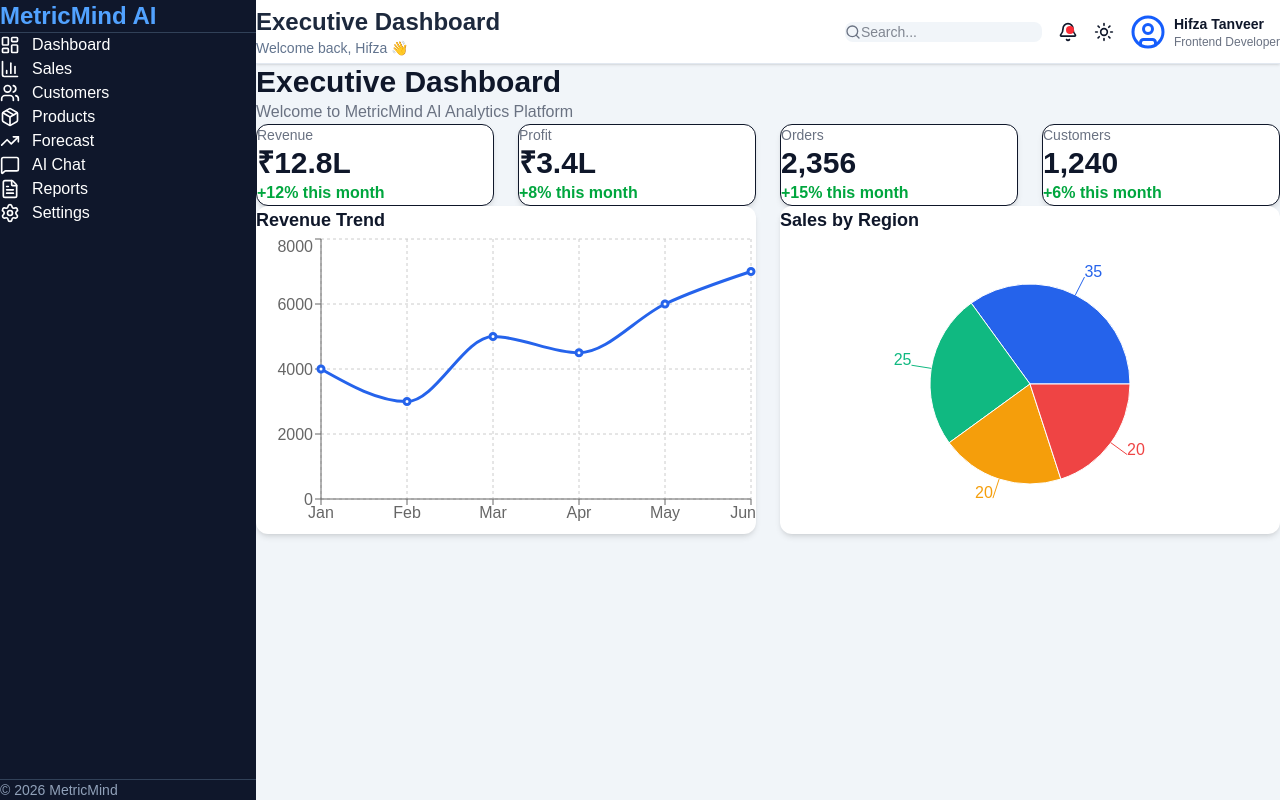
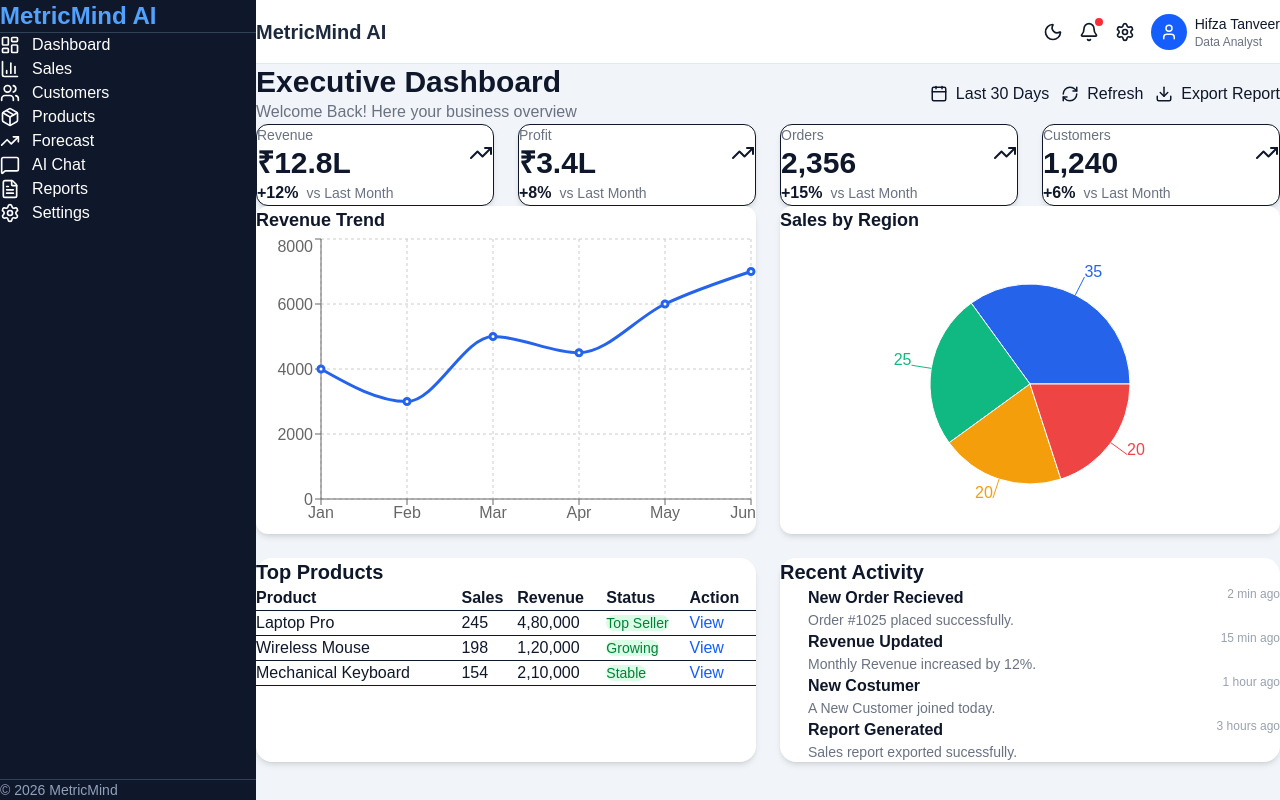
Before and after one commit to hifza-pixel/MetricMind_AI, a Next.js app in the folder metricmind-frontend/: page /dashboard in a window 1280 px wide. Built offline with nearby package versions, Linux system fonts and the light colour scheme.

Commit message:
Day 5:Advance Analytical Dashboard Complete

```diff
--- a/metricmind-frontend/src/app/dashboard/page.tsx
+++ b/metricmind-frontend/src/app/dashboard/page.tsx
@@ -2,31 +2,29 @@
 import KPICard from "../../components/cards/KPICard";
 import RevenueChart from "../../components/charts/RevenueChart";
 import SalesRegionChart from "../../components/charts/SalesRegionChart";
-
+import DashboardHeader from "../../components/dashboard/DashboardHeadrer";
+import TopProductTable from "../../components/dashboard/TopProductTable";
+import RecentActivity from "../../components/dashboard/RecentActivity";
 export default function DashboardPage() {
   return (
     <DashboardLayout>
       <div className="space-y-6">
 
-        <div>
-          <h1 className="text-3xl font-bold">Executive Dashboard</h1>
-          <p className="text-gray-500">
-            Welcome to MetricMind AI Analytics Platform
-          </p>
-        </div>
-
+        <DashboardHeader/>
         {/* KPI Cards */}
         <div className="grid grid-cols-1 md:grid-cols-2 xl:grid-cols-4 gap-6">
-          <KPICard title="Revenue" value="₹12.8L" change="+12%" />
-          <KPICard title="Profit" value="₹3.4L" change="+8%" />
-          <KPICard title="Orders" value="2,356" change="+15%" />
-          <KPICard title="Customers" value="1,240" change="+6%" />
+          <KPICard title="Revenue" value="₹12.8L" change="+12%" positive={true} />
+          <KPICard title="Profit" value="₹3.4L" change="+8%" positive={true} />
+          <KPICard title="Orders" value="2,356" change="+15%" positive={true} />
+          <KPICard title="Customers" value="1,240" change="+6%" positive={true} />
         </div>
 
         {/* Charts */}
         <div className="grid grid-cols-1 xl:grid-cols-2 gap-6">
           <RevenueChart />
           <SalesRegionChart />
+          <TopProductTable />
+          <RecentActivity />
         </div>
 
       </div>
--- a/metricmind-frontend/src/components/cards/KPICard.tsx
+++ b/metricmind-frontend/src/components/cards/KPICard.tsx
@@ -1,24 +1,40 @@
+import { TrendingUp,TrendingDown } from "lucide-react";
 interface KPICardProps {
   title: string;
   value: string;
   change: string;
+  positive:boolean;
 }
 export default function KPICard({
   title,
   value,
   change,
+  positive,
 }: KPICardProps) {
   return (
     <div className="bg-white dark:bg-slate-900 rounded-xl shadow-md p-6 border hover:shadow-xl transition-all duration-300">
-      <p className="text-gray-500 text-sm">
+      <div className="flex items-center justify-between">
+        <div>
+          <p className="text-gray-500 text-sm">
         {title}
-      </p>
-      <h2 className="text-3xl font-bold mt-2">
+        </p>
+        <h2 className="text-3xl font-bold mt-2">
         {value}
       </h2>
-      <p className="text-green-600 font-semibold mt-4">
-        {change} this month
-      </p>
+        </div>
+        <div className={'p-3 rounded-full ${positive ? "bg-green-100 text-green-600":"bg-red-100 text-red-600"}'}>
+          {positive ? <TrendingUp /> : <TrendingDown />}
+        </div>
+      </div>
+      <div className="mt-5 flex items-center gap-2">
+        <span className={'font-semibold ${positive ? "text-green-600" : "text-red-600"}'}>
+          {change}
+        </span>
+        <span className="text-sm text-gray-500">
+          vs Last Month
+        </span>
+      </div>
+
     </div>
   );
 }
--- a/metricmind-frontend/src/components/dashboard/DashboardHeadrer.tsx
+++ b/metricmind-frontend/src/components/dashboard/DashboardHeadrer.tsx
@@ -0,0 +1,30 @@
+"use client";
+import {Calendar, Download, RefreshCw} from "lucide-react";
+export default function DashboardHeader(){
+    return(
+        <div className="flex flex-col lg:flex-row lg:items-center lg:justify-between gap-4 mb-6">
+            <div>
+                <h1 className="text-3xl font-bold text-slate-900 dark:text-white">
+                    Executive Dashboard
+                </h1>
+                <p className="text-gray-500 mt-1">
+                    Welcome Back! Here your business overview
+                </p>
+            </div>
+            <div className="flex flex-wrap gap-3">
+                <button className="flex items-center gap-2 border-rounded-xl px-4 py-2 hover:bg-slate-100 dark:hover:bg-slate-800 transition">
+                    <Calendar size ={18} />
+                    Last 30 Days
+                </button>
+                <button className="flex items-center gap-2 border-rounded-xl px-4 py-2 hover:bg-slate-100 dark:hover:bg-slate-800 transition">
+                    <RefreshCw size={18} />
+                      Refresh
+                </button>
+                <button className="flex items-center gap-2 border-rounded-xl px-4 py-2 hover:bg-slate-100 dark:hover:bg-slate-800 transition">
+                    <Download size={18} />
+                    Export Report
+                </button>
+            </div>
+        </div>
+    );
+}
--- /dev/null
+++ b/metricmind-frontend/src/components/dashboard/RecentActivity.tsx
@@ -0,0 +1,59 @@
+"use client";
+const activities=[
+    {
+        id:1,
+        title:"New Order Recieved",
+        description:"Order #1025 placed successfully.",
+        time:"2 min ago",
+        color:"bg=green-500",
+    },
+     {
+        id:2,
+        title:"Revenue Updated",
+        description:"Monthly Revenue increased by 12%.",
+        time:"15 min ago",
+        color:"bg-blue-500",
+    },
+    {
+        id:3,
+        title:"New Costumer",
+        description:"A New Customer joined today.",
+        time:"1 hour ago",
+        color:"bg-purple-500",
+    },
+     {
+        id:4,
+        title:"Report Generated ",
+        description:"Sales report exported sucessfully.",
+        time:"3 hours ago",
+        color:"bg-orange-500",
+    },
+]
+export default function RecentActivity(){
+    return(
+        <div className="bg-white dark:bg-slate-900 rounded-2xl shadow-md mb-5">
+            <h2 className="text-xl font-semibold mb-5">
+                Recent Activity
+            </h2>
+            <div className="space-y-5">
+                {activities.map((activity)=>(
+                    <div key={activity.id}
+                    className="flex items-start gap-4">
+                        <div className={'w-3 h-3 rounded-full mt-2 $ {activity.color}'} />
+                        <div className="flex-1">
+                            <h3 className="font-semibold">
+                                {activity.title}
+                                </h3>
+                                <p className="text-sm text-gray-500">
+                                    {activity.description}
+                                    </p>
+                                    </div>
+                                    <span className="text-xs text-gray-400">
+                                        {activity.time}
+                                        </span>
+                                        </div>
+                                ))}
+            </div>
+        </div>
+    );
+}
--- /dev/null
+++ b/metricmind-frontend/src/components/dashboard/TopProductTable.tsx
@@ -0,0 +1,67 @@
+"use client";
+const products=[
+    {
+        id:1,
+        name:"Laptop Pro",
+        sales:245,
+        revenue:"4,80,000",
+        status:"Top Seller",
+    },
+   {
+        id:2,
+        name:"Wireless Mouse",
+        sales:198,
+        revenue:"1,20,000",
+        status:"Growing",
+    },
+    {
+        id:3,
+        name:"Mechanical Keyboard",
+        sales:154,
+        revenue:"2,10,000",
+        status:"Stable",
+    },
+];
+export default function TopProductTable(){
+    return(
+        <div className="bg-white dark:bg-slate-900 rounded-2xl shadow-md p-6">
+            <h2 className="text-xl font-semibold mb-5">
+                Top Products
+            </h2>
+            <div className="overflow-x-auto">
+                <table className="w-full">
+                    <thead>
+                        <tr className="border-b text-left">
+                            <th className="py-3">Product</th>
+                            <th>Sales</th>
+                            <th>Revenue</th>
+                            <th>Status</th>
+                            <th>Action</th>
+                        </tr>
+                    </thead>
+                    <tbody>
+                        {products.map((product)=>(
+                            <tr key={product.id}
+                        className="border-b hover:bg-slate-50 dark:hover:bg-slate-800 transition">
+                            <td className="py-4">
+                                {product.name}
+                            </td>
+                            <td>{product.sales}</td>
+                            <td>{product.revenue}</td>
+                            <td>
+                                <span className="bg-green-100 text-green-700 px-3 py-1 rounded-full text-sm">
+                                    {product.status}
+                                </span>
+                            </td>
+                            <td>
+                                <button className="text-blue-600 hover:underline">
+                                    View
+                                </button>
+                            </td>
+                        </tr>))}
+                    </tbody>
+                </table>
+            </div>
+        </div>
+    );
+}
--- a/metricmind-frontend/src/components/navbar/Navbar.tsx
+++ b/metricmind-frontend/src/components/navbar/Navbar.tsx
@@ -1,42 +1,46 @@
 "use client";
-import {
-  Bell,
-  Search,
-  Sun,
-  UserCircle,
-} from "lucide-react";
+import { Bell, Moon, Sun, Settings, User } from "lucide-react";
+import { useState } from "react";
 export default function Navbar() {
+  const [darkMode, setDarkMode] = useState(false);
+  const toggleTheme = () => {
+    document.documentElement.classList.toggle("dark");
+    setDarkMode(!darkMode);
+  };
   return (
-    <header className="h-16 bg-white dark:bg-slate-900 border-b border-slate-200 dark:border-slate-700 flex items-center justify-between px-6 shadow-sm">
-      <div>
-        <h1 className="text-2xl font-bold text-slate-800 dark:text-white">
-          Executive Dashboard
-        </h1>
-        <p className="text-sm text-slate-500">
-          Welcome back, Hifza 👋
-        </p>
-      </div>
+    <header className="h-16 bg-white dark:bg-slate-900 border-b border-slate-200 dark:border-slate-700 px-6 flex items-center justify-between">
+      <h1 className="text-xl font-bold text-slate-800 dark:text-white">
+        MetricMind AI
+      </h1>
       <div className="flex items-center gap-4">
-        <div className="hidden md:flex items-center bg-slate-100 dark:bg-slate-800 rounded-lg px-3 py-2">
-          <Search className="w-4 h-4 text-gray-500" />
-          <input
-            type="text"
-            placeholder="Search..."
-            className="bg-transparent outline-none px-2 text-sm"
-          />
-        </div>
-        <button className="relative p-2 rounded-lg hover:bg-slate-100 dark:hover:bg-slate-800">
-          <Bell className="w-5 h-5" />
-          <span className="absolute top-1 right-1 w-2 h-2 bg-red-500 rounded-full"></span>
+        {/* Theme Toggle */}
+        <button
+          onClick={toggleTheme}
+          className="p-2 rounded-lg hover:bg-slate-100 dark:hover:bg-slate-800 transition"
+        >
+          {darkMode ? <Sun size={20} /> : <Moon size={20} />}
         </button>
-        <button className="p-2 rounded-lg hover:bg-slate-100 dark:hover:bg-slate-800">
-          <Sun className="w-5 h-5" />
+        {/* Notification */}
+        <button className="relative p-2 rounded-lg hover:bg-slate-100 dark:hover:bg-slate-800 transition">
+          <Bell size={20} />
+          <span className="absolute -top-1 -right-1 h-2 w-2 bg-red-500 rounded-full"></span>
         </button>
+        {/* Settings */}
+        <button className="p-2 rounded-lg hover:bg-slate-100 dark:hover:bg-slate-800 transition">
+          <Settings size={20} />
+        </button>
+        {/* User Profile */}
         <div className="flex items-center gap-2 cursor-pointer">
-          <UserCircle className="w-9 h-9 text-blue-600" />
+          <div className="w-9 h-9 rounded-full bg-blue-600 flex items-center justify-center text-white">
+            <User size={18} />
+          </div>
           <div className="hidden md:block">
-            <p className="text-sm font-semibold">Hifza Tanveer</p>
-            <p className="text-xs text-gray-500">Frontend Developer</p>
+            <p className="font-medium text-sm dark:text-white">
+              Hifza Tanveer
+            </p>
+            <p className="text-xs text-gray-500">
+              Data Analyst
+            </p>
           </div>
         </div>
       </div>
```
